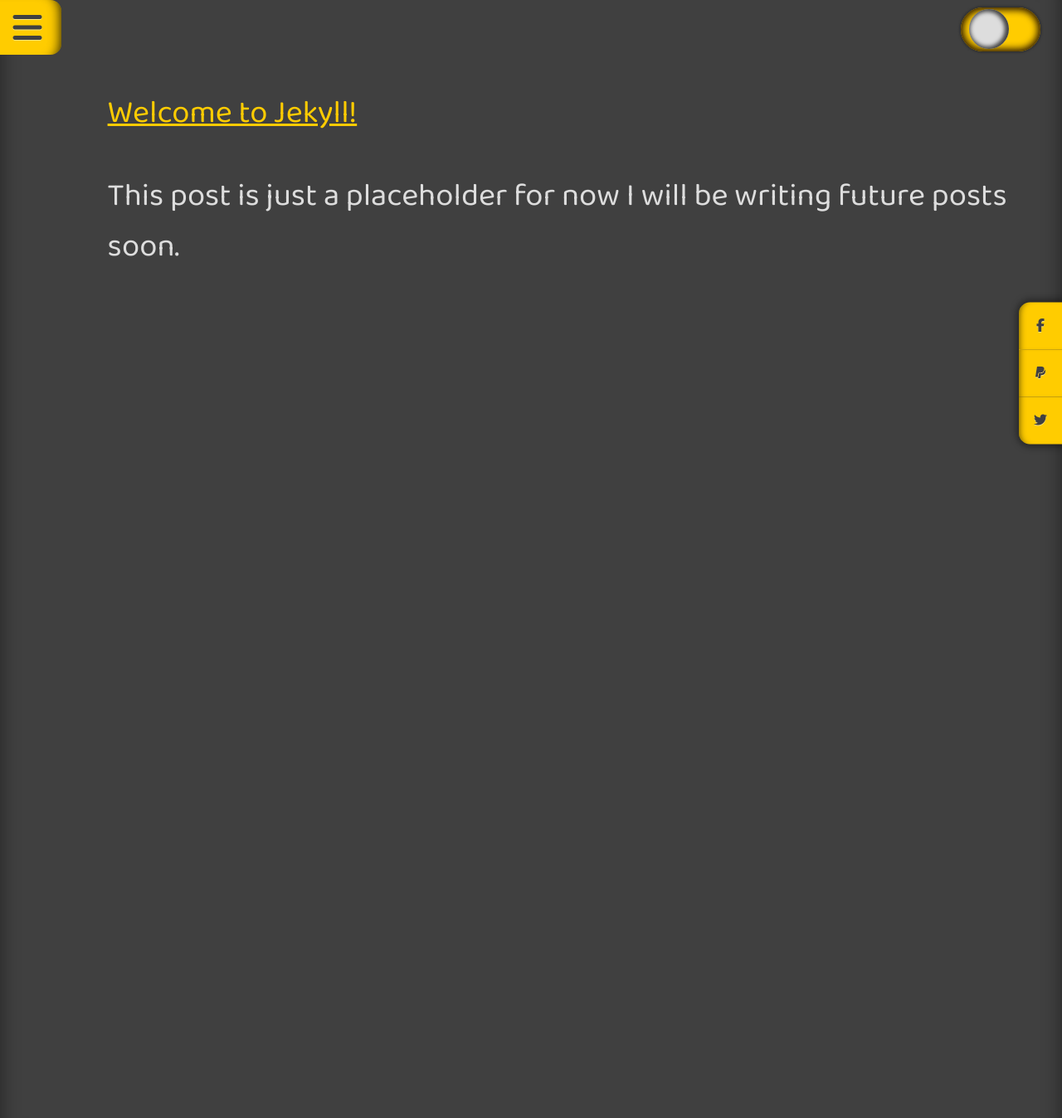
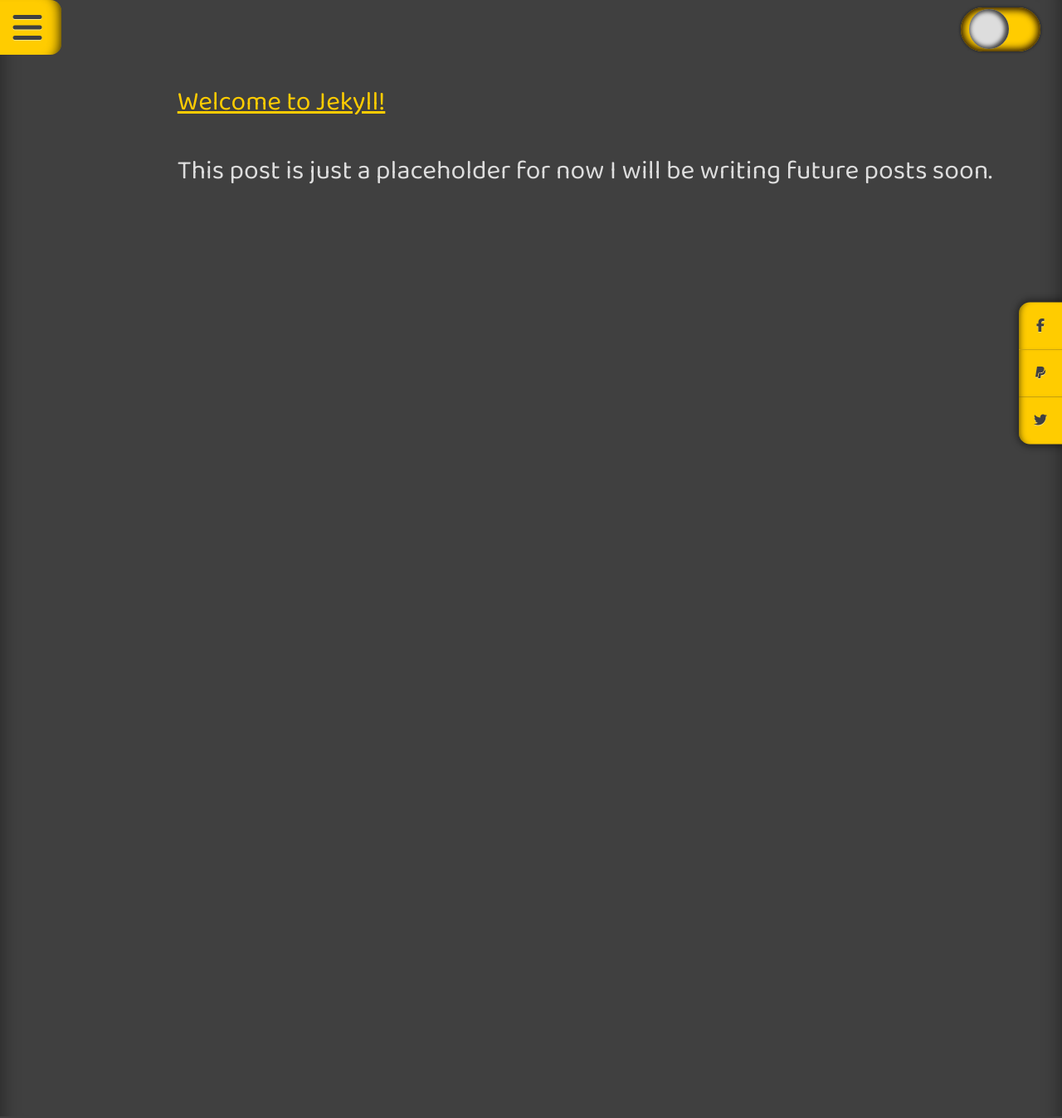
Before and after one commit to brettjrea/brettjrea.github.io-old, a Jekyll site: the page built from pages/blog.md, in a window 1280 px wide. Shown: the whole page at 83% size. Built offline with Jekyll 4.4.1, drawn with Linux system fonts in a browser that asks for light colours; nearby versions of some CDN libraries; comment, search, counter and statistics services are not loaded.

Commit message:
Update styles.scss

```diff
--- a/assets/css/styles.scss
+++ b/assets/css/styles.scss
@@ -277,13 +277,13 @@
 }
 
 #theContent {
-  font-size: 3vw;
   box-shadow: inset 25px 0px 25px -25px rgba(0, 0, 0, 0.45), inset -25px 0px 25px -25px rgba(0, 0, 0, 0.45);
   -webkit-overflow-scrolling: touch;
 }
 
 #myHome {
-  font-size: 3vw;
+  height: 100vh;
+  font-size: 2rem;
   margin-left: 6vw;
   margin-right: 6vw;
 }
@@ -296,19 +296,21 @@
 }
 
 #myPosts {
-  font-size: 3vw;
+  height: 100vh;
+  font-size: 2rem;
   margin-left: 6vw;
   margin-right: 6vw;
 }
 
 #myRepos {
-  font-size: 1rem;
+  height: 100vh;
+  font-size: 2rem;
   margin-left: 6vw;
   margin-right: 6vw;
 }
 
 #myLoop {
-  font-size: 3vw;
+  font-size: 2rem;
 }
 
 .loop ul {
```
